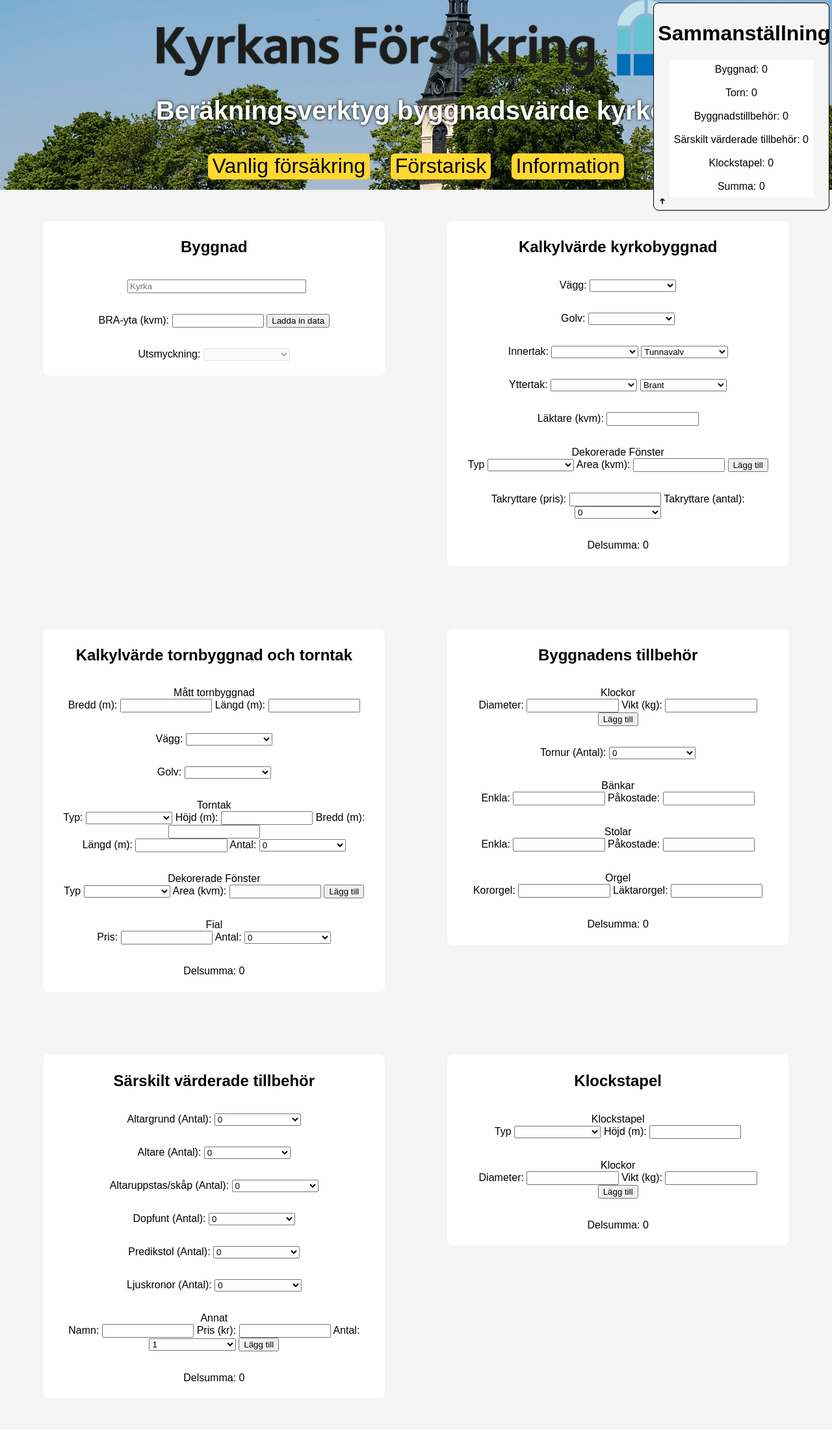
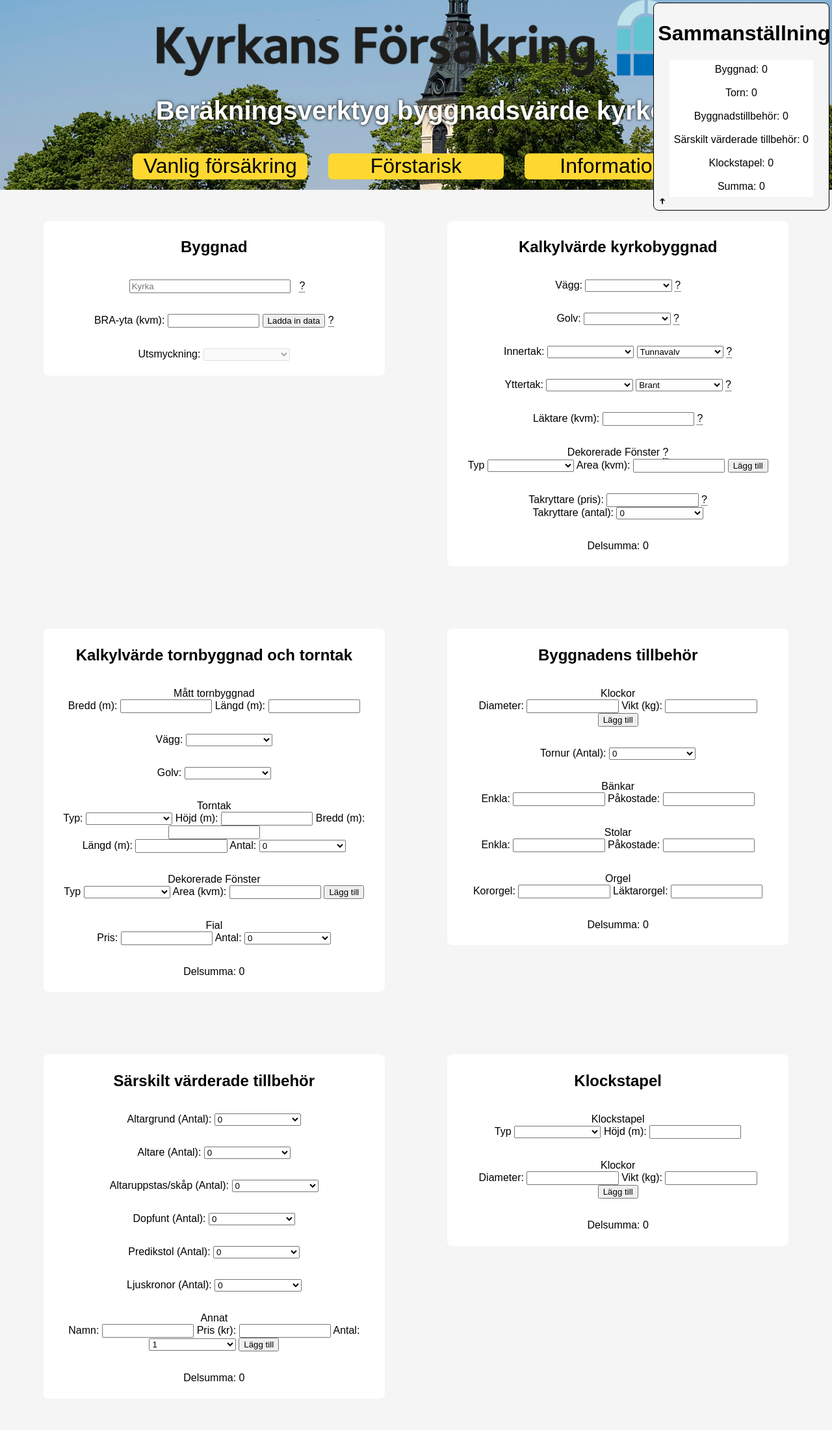
Before and after one commit to jesperls/Church, a Flask app: template templates/index.html in a window 1280 px wide; the page is wider, and only the part inside the window is pictured. Shown: that part at 65% size. Before the commit the page ends 2125 px from the top of that part, so only its background shows below. Run offline with Flask 2, Linux system fonts and the light colour scheme; the template is opened without the code that fills it, so the values that code supplies are empty; parts of the project's set-up code (start-up, migrations or seed data) failed here and were passed over.

Commit message:
info bubbles

```diff
--- a/static/css/style.css
+++ b/static/css/style.css
@@ -3,6 +3,7 @@ body {
     font-family: Arial;
     display: flex;
     flex-direction: column;
+    background-color: whitesmoke;
 }
 
 #title {
@@ -75,7 +76,7 @@ select {
 
 
 #church_choice {
-    width: 100%;
+    width: 90%;
 }
 .autocomplete {
   /*the container must be positioned relative:*/
@@ -112,7 +113,8 @@ select {
 
 
 #header{
-    background: url(content/pan_2.png) top left;
+    background-color: whitesmoke;
+    background: url(content/pan_2.png) top left no-repeat;
 }
 
 
@@ -143,6 +145,7 @@ select {
     text-align: left;
     display: flex;
     height: 20pt;
+    flex-basis: 20%;
 }
 
 .categories{
@@ -152,13 +155,15 @@ select {
     flex-direction: column;
     align-items:center;
     justify-content: center;
-    width: 90%;
+    width: 95%;
     height: -moz-fit-content;
     height: fit-content;
 }
 
 .category_items{
     margin: 1rem;
+    align-items:center;
+    justify-content: center;
 }
 
 #form {
@@ -205,7 +210,36 @@ select {
     border-radius: 0.5rem;
 }
 
+.info{
+    height: 13pt;
+    justify-self: center;
+    display: inline-block;
+    border-bottom: 1px dotted black;
+    position: relative;
+}
+
+.infotext {
+    visibility: hidden;
+    width: 15rem;
+    background-color: #0f6fba;
+    color: #fff;
+    text-align: center;
+    padding: 0.5rem;
+    border-radius: 6px;
+    position: absolute;
+    z-index: 1;
+    left:-8rem;
+  }
+
+.info:hover .infotext {
+    visibility: visible;
+}
+
+
 @media only screen and (min-width: 768px) {
+    .infotext{
+        left:100%;
+    }
     .categories{
         width: auto;
         flex-basis: 40%;
--- a/templates/index.html
+++ b/templates/index.html
@@ -35,11 +35,13 @@
                   <div class="autocomplete">
                     <input id="church_choice" type="text" name="church_choice" placeholder="Kyrka">
                   </div>
+                  <div class="info"> ? <span class="infotext">Vilken församling kyrkan tillhör samt populärnamn på kyrkan</span> </div>
               </div>
               <div class="category_items">
                 <label for="BRA">BRA-yta (kvm):</label>
                 <input type="text" oninput="this.value = this.value.replace(/[^0-9.]/g, '').replace(/(\..*?)\..*/g, '$1');" id="BRA" name="BRA" class="value">
                 <button type="button" onclick="get_bra('BRA', 'church_choice')">Ladda in data</button>
+                <div class="info"> ? <span class="infotext">Storleken av hela kyrko-området i kvadratmeter</span> </div>
               </div>
 
                 <!-- <label for="kategori">Kategori:</label>
@@ -66,6 +68,7 @@
                       <option value="{{categories["walls"][i]}}">{{categories["walls"][i]}}</option>
                     {%endfor%}
                 </select>
+                <div class="info"> ? <span class="infotext">Materialet huvudbyggnadens vägg är byggt av, klicka för bildexempel (EJ IMPLEMENTERAT)</span> </div>
               </div>
               <div class="category_items">
                 <label for="golv">Golv:</label>
@@ -74,6 +77,7 @@
                       <option value="{{categories["floors"][i]}}">{{categories["floors"][i]}}</option>
                     {%endfor%}
                 </select>
+                <div class="info"> ? <span class="infotext">Materialet huvudbyggnadens golv är byggt av, klicka för bildexempel (EJ IMPLEMENTERAT)</span> </div>
               </div>
               <div class="category_items">
                 <label for="innertak">Innertak:</label>
@@ -87,6 +91,7 @@
                     <option value="Tunnavalv">Tunnavalv</option>
                     <option value="Kryssvalv">Kryssvalv</option>
                 </select>
+                <div class="info"> ? <span class="infotext">Materialet huvudbyggnadens inre tak är byggt av samt formen på innertaket, klicka för bildexempel (EJ IMPLEMENTERAT)</span> </div>
               </div>
               <div class="category_items">
                 <label for="yttertak">Yttertak:</label>
@@ -100,13 +105,16 @@
                     <option value="Brant">Brant</option>
                     <option value="Flackt">Flackt</option>
                 </select>
+                <div class="info"> ? <span class="infotext">Materialet huvudbyggnadens yttre tak är byggt av samt formen på yttertaket, klicka för bildexempel (EJ IMPLEMENTERAT)</span> </div>
               </div>
               <div class="category_items">
                 <label for="läktare">Läktare (kvm):</label>
                 <input oninput="this.value = this.value.replace(/[^0-9.]/g, '').replace(/(\..*?)\..*/g, '$1');" id="läktare" name="läktare" class="value_byggnad">
+                <div class="info"> ? <span class="infotext">Storleken på läktarplattformen i kvadratmeter</span> </div>
               </div>
               <div class="category_items">
-                <label for="fönster_typ">Dekorerade Fönster</label><br>
+                <label for="fönster_typ">Dekorerade Fönster</label>
+                <div class="info"> ? <span class="infotext">Här lägger du till varje fönster i kyrkobyggnaden var för sig genom att välja typ och skriva in storleken i kvadratmeter, ta bort ett värde genom att klicka på det</span> </div><br>
                 <span>Typ</span>
                 <select id="fönster_typ" name="fönster_typ" class="fönster_typ">
                     {%for i in range(0, len["fönster_typer"])%}
@@ -122,6 +130,7 @@
               <div class="category_items">
                 <label for="takryttare">Takryttare (pris):</label>
                 <input oninput="this.value = this.value.replace(/[^0-9.]/g, '').replace(/(\..*?)\..*/g, '$1');" id="takryttare" name="takryttare" class="value_byggnad">
+                <div class="info"> ? <span class="infotext">Priset som kyrkobyggnadens takryttare kostar</span> </div><br>
                 <label for="takryttare_antal">Takryttare (antal):</label>
                 <select id="takryttare_antal" name="takryttare_antal" class="value_byggnad">
                     {%for i in range(0, 10)%}
```
Also changed, not shown: static/content/128_info.png (added), static/content/info.png (added).
